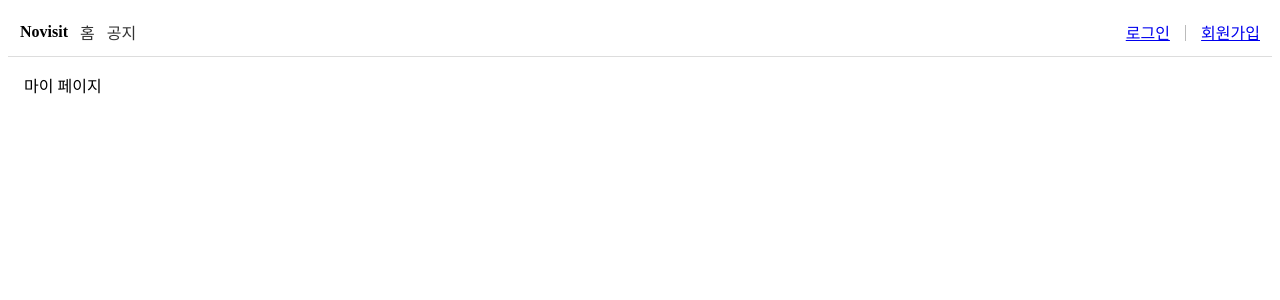
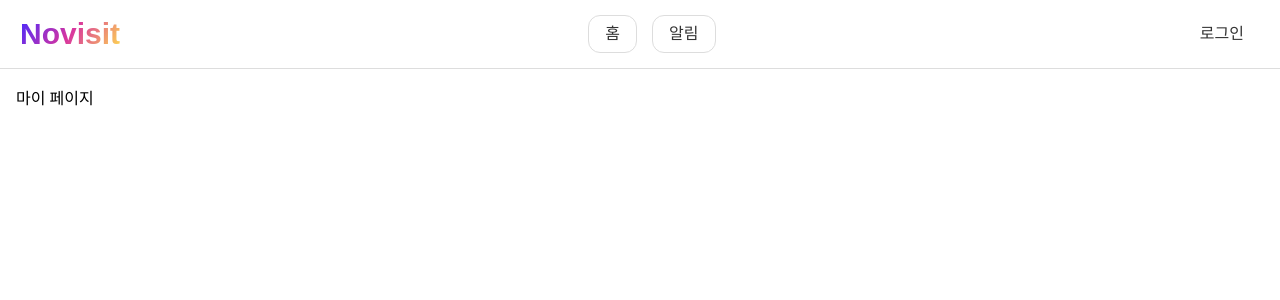
Before and after one commit to sieuno3o/Novisit, a React (Vite) app in the folder client/: page /mypage in a window 1280 px wide. Shown: the top 300 px of the page. Built offline with nearby package versions, Linux system fonts and the light colour scheme.

Commit message:
NV FE #2 - navbar 구현 (#7)
* feat : navbar 구현

* style : 로그인 버튼 스타일 수정

```diff
--- a/client/src/components/NavBar.scss
+++ b/client/src/components/NavBar.scss
@@ -1,11 +1,8 @@
-// @import "assets/style/_colors.scss";
+@use "../../public/assets/style/_colors.scss" as *;
 
 .navbar {
-  padding: 12px;
+  padding: 15px 20px;
   border-bottom: 1px solid #ddd;
-  display: flex;
-  align-items: center;
-  gap: 12px;
 
   &__logo {
     font-weight: bold;
@@ -13,46 +10,41 @@
     color: black;
   }
 
-  &__menu {
-    display: inline-flex;
-    gap: 12px;
-
-    a {
-      text-decoration: none;
-      color: #333;
-
-      &.active {
-        font-weight: bold;
-        color: #007bff;
-      }
-    }
-  }
-
+  &__menu,
   &__auth {
-    margin-left: auto;
+    gap: 15px;
     display: flex;
     align-items: center;
-    gap: 8px;
-
-    .divider {
-      margin: 0 6px;
-      color: #aaa;
-    }
-
-    button {
-      padding: 4px 8px;
-      border: 1px solid #ddd;
-      background: white;
-      cursor: pointer;
-      border-radius: 4px;
-
-      &:hover {
-        background: #f5f5f5;
-      }
-    }
   }
 
   &__user {
     margin-right: 8px;
   }
 }
+
+.nav-btn {
+  display: inline-block;
+  padding: 10px 16px;
+  border: 1px solid #ddd;
+  border-radius: 12px;
+  text-decoration: none;
+  color: #333;
+  background-color: #fff;
+  transition: all 0.2s ease;
+
+  &:hover {
+    background-color: #f5f5f5;
+    border-color: #bbb;
+  }
+
+  &.active {
+    color: #fff;
+    background: $main-color-purple;
+  }
+}
+
+.login {
+  color: #333;
+  text-decoration: none;
+  margin: 10px 16px;
+}
--- a/client/src/components/NavBar.tsx
+++ b/client/src/components/NavBar.tsx
@@ -1,8 +1,9 @@
 import { Link, NavLink } from "react-router-dom";
 import { useAuth } from "../auth";
 import "./NavBar.scss";
-// import "assets/style/_flex.scss";
-// import "assets/style/_typography.scss";
+import "../../public/assets/style/_typography.scss";
+import "../../public/assets/style/_flex.scss";
+import "../../public/assets/style/_colors.scss";
 
 export default function NavBar() {
   const { user, signout } = useAuth();
@@ -12,28 +13,40 @@ export default function NavBar() {
   };
 
   return (
-    <header className="navbar">
-      <Link to="/" className="navbar__logo">
-        Novisit
-      </Link>
+    <header className="navbar flex-between">
+      <div>
+        <Link to="/" className="navbar__logo logo-text heading1">
+          Novisit
+        </Link>
+      </div>
 
-      <nav className="navbar__menu">
-        <NavLink to="/">홈</NavLink>
-        <NavLink to="/notice">공지</NavLink>
-        {user && <NavLink to="/mypage">마이페이지</NavLink>}
-      </nav>
+      <div className="navbar__menu body2 flex-center">
+        <NavLink to="/" className="nav-btn">
+          홈
+        </NavLink>
+        <NavLink to="/notice" className="nav-btn">
+          알림
+        </NavLink>
+        {user && (
+          <NavLink to="/mypage" className="nav-btn">
+            마이
+          </NavLink>
+        )}
+      </div>
 
-      <div className="navbar__auth">
+      <div className="navbar__auth body2 flex-center">
         {user ? (
           <>
             <span className="navbar__user">{user.name}님</span>
-            <button onClick={onLogout}>로그아웃</button>
+            <button className="nav-btn" onClick={onLogout}>
+              로그아웃
+            </button>
           </>
         ) : (
           <>
-            <Link to="/login">로그인</Link>
-            <span className="divider">|</span>
-            <Link to="/signup">회원가입</Link>
+            <NavLink to="/login" className="login">
+              로그인
+            </NavLink>
           </>
         )}
       </div>
--- a/client/src/main.tsx
+++ b/client/src/main.tsx
@@ -3,6 +3,7 @@ import ReactDOM from "react-dom/client";
 import { BrowserRouter } from "react-router-dom";
 import App from "./App";
 import { AuthProvider } from "./auth";
+import "../public/assets/style/global.scss";
 
 ReactDOM.createRoot(document.getElementById("root")!).render(
   <React.StrictMode>
```
